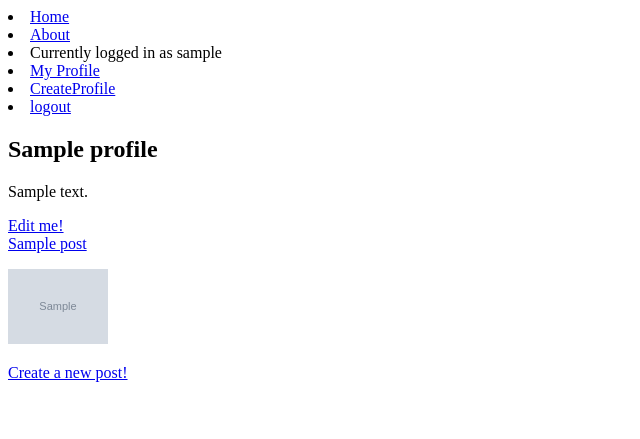
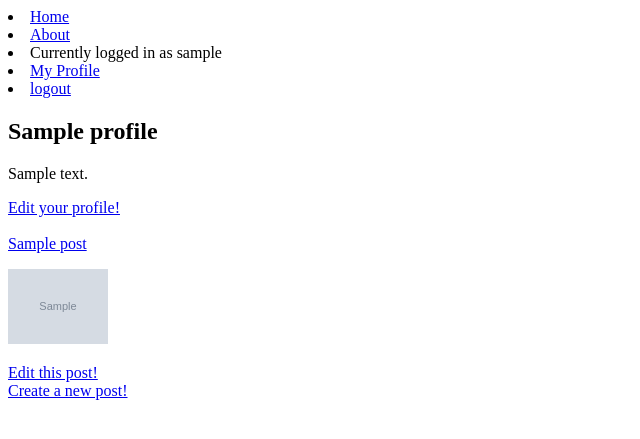
Before and after one commit to vyomapatel7/rumblr, a Django app: page /profiles/profiles/user/ in a window 1280 px wide. Shown: the top 439 px of the page, without its empty margins (0-640 px from the left). Run offline with Django 3.2, Linux system fonts and the light colour scheme; a user stored in the database is signed in; tables that the repository leaves empty hold one stand-in row (values such as "Sample post"); grey boxes marked "Sample" are stand-in pictures.

Commit message:
Can now only edit and create own posts

```diff
--- a/profiles/templates/profile.html
+++ b/profiles/templates/profile.html
@@ -6,16 +6,24 @@
 	<div class= "Profile">
             <h2>  {{ profile.title }}  </h2>
             <p> {{ profile.bio }} </p>
-            <a href="{% url 'edit_profile' id=profile.id %}"> Edit me! </a>
+            {% if request.user == profile.user %}
+            	<a href="{% url 'edit_profile' id=profile.id %}"> Edit your profile! </a>
+            {% endif %}
 	</div>
+	<br>
 	{% for post in post %}
 	<div class= "Posts">
 		<a href="{% url 'post' id=post.id %}"> {{ post.title }} </a>
 		<p> <img src="{{ post.image.url }}", style= "width:100px;"/> </p>
+		{% if request.user == profile.user %}
+			<a href="{% url 'edit_post' id=post.id %}"> Edit this post! </a>
+		{% endif %}
 	</div>
 	{% endfor %}
 	<div>
-		<a href="{% url 'create_post' %}"> Create a new post! </a>
+		{% if request.user == profile.user %}
+			<a href="{% url 'create_post' %}"> Create a new post! </a>
+		{% endif %}
 	</div>
 {% endblock content %}
 </body>
--- a/profiles/urls.py
+++ b/profiles/urls.py
@@ -2,10 +2,11 @@ from django.urls import path
 from . import views
 
 urlpatterns = [
-    path('profiles/post/<id>/', views.post, name='post'),
+    path('post/<id>/', views.post, name='post'),
     path('profiles/user/', views.myprofile, name='myprofile'),
     path('profiles/<id>/', views.profile, name='profile'),
     path('profiles/<id>/edit', views.edit_profile, name='edit_profile'),
     path('profiles/create_profile', views.create_profile, name='create'),
-    path('profiles/create_post', views.create_post, name='create_post'),
+    path('posts/create_post', views.create_post, name='create_post'),
+    path('posts/<id>/edit', views.edit_post, name='edit_post'),
 ]
--- a/profiles/views.py
+++ b/profiles/views.py
@@ -1,6 +1,24 @@
 from django.shortcuts import render, redirect, reverse
 from .models import Profile, Post
 from profiles.forms import ProfileEditForm, CreatePostForm
+
+def edit_post(request, id):
+    post = Post.objects.get(id=id)
+    form_class = CreatePostForm
+    if request.method == 'POST':
+        form = form_class(request.POST)
+        if form.is_valid():
+            post = form.save(commit=False)
+            post.save()
+            return redirect('myprofile')
+    else:
+        form = form_class(instance=post)
+
+    return render(request, 'edit_post.html', {
+        'post': post,
+        'form': form,
+    })
+
 
 def create_post(request):
     form_class = CreatePostForm
@@ -105,6 +123,7 @@ def myprofile(request):
     else:
         form = form_class(instance=profile)
 
+
 def about(request):
 	return render(request, 'about.html')
 
--- a/templates/base.html
+++ b/templates/base.html
@@ -10,8 +10,12 @@
 	<li><a href="{% url 'about' %}">About</a></li>
 		{% if user.is_authenticated %}
 			<li> Currently logged in as {{user.username}} </li>
-			<li><a href="{% url 'myprofile' %}">My Profile</a></li>
+			{% if user.has_profile %}
+				<li><a href="{% url 'myprofile' %}">My Profile</a></li>
+			{% endif %}
+			{% if user.doesnothave_profile %}
 			<li><a href="{% url 'create' %}">CreateProfile</a></li>
+			{% endif %}
 			<li><a href="{% url 'logout' %}">logout</a></li>
 		{% else %}
 			<p>You are not logged in</p>
--- a/users/models.py
+++ b/users/models.py
@@ -4,8 +4,12 @@ from django.db import models
 class CustomUser(AbstractUser):
 	@property
 	def has_profile(self):
-		if self.profile_set.count() > 0:
+		if self.profile:
 			return True
 
 	def __str__(self):
 		return self.email
+
+	def doesnothave_profile(self):
+		if not self.profile:
+			return True
```
Also changed, not shown: profiles/templates/edit_post.html (added, +13 -0 lines).
